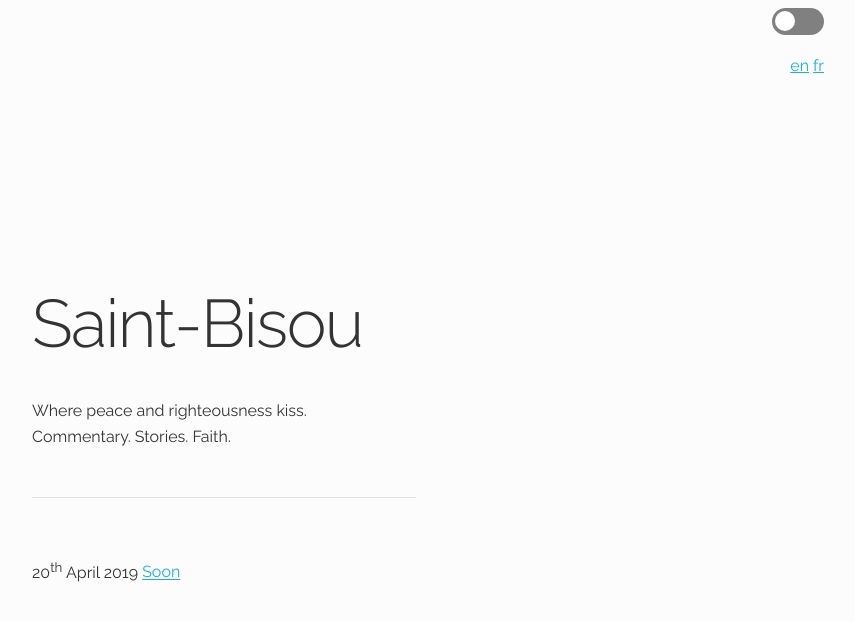
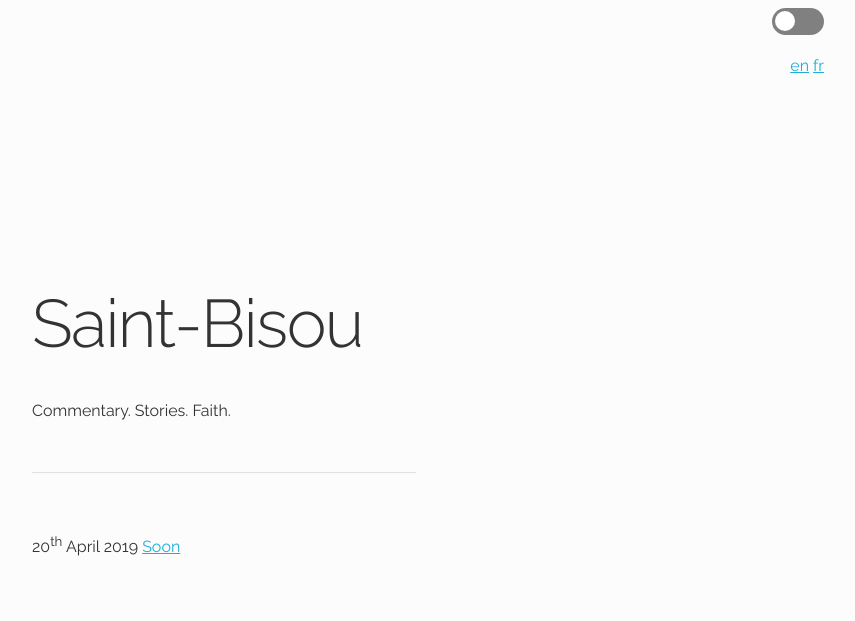
Before and after one commit to klwdesigns/sb-jekyll, a Jekyll site: the page built from index.html, in a window 1280 px wide. Shown: the top 621 px of the page, without its empty margins (216-1071 px from the left). Built offline with Jekyll 4.4.1, drawn with Linux system fonts in a browser that asks for light colours.

Commit message:
Add files via upload

```diff
--- a/index.html
+++ b/index.html
@@ -19,8 +19,7 @@ lang: en
 
      <div class="one-half column" style="margin-top: 25%">
           <h1>Saint-Bisou</h1>
-          <p>Where peace and righteousness kiss.
-          <br>Commentary. Stories. Faith.</p>
+          <p>Commentary. Stories. Faith.</p>
           <hr>
           <div class="posts">
                {% assign posts=site.posts | where:"lang", page.lang %}
```
